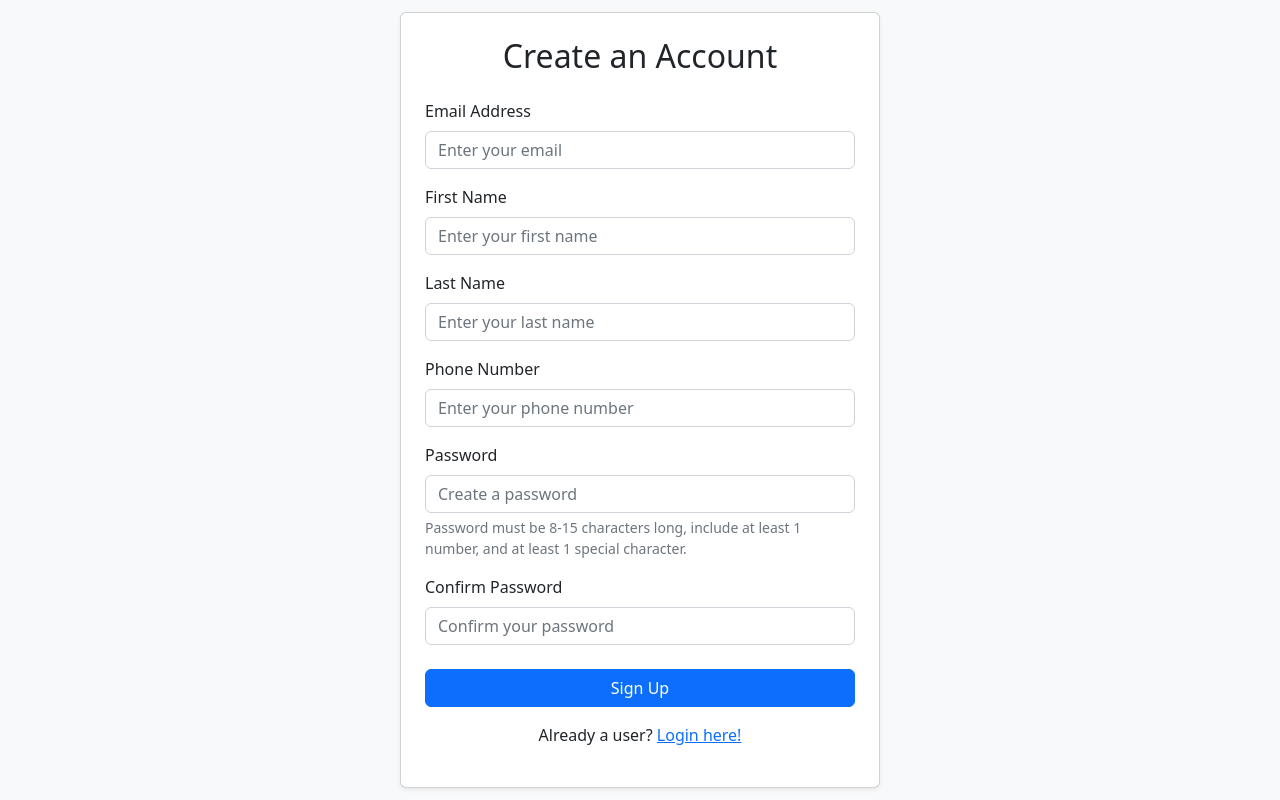
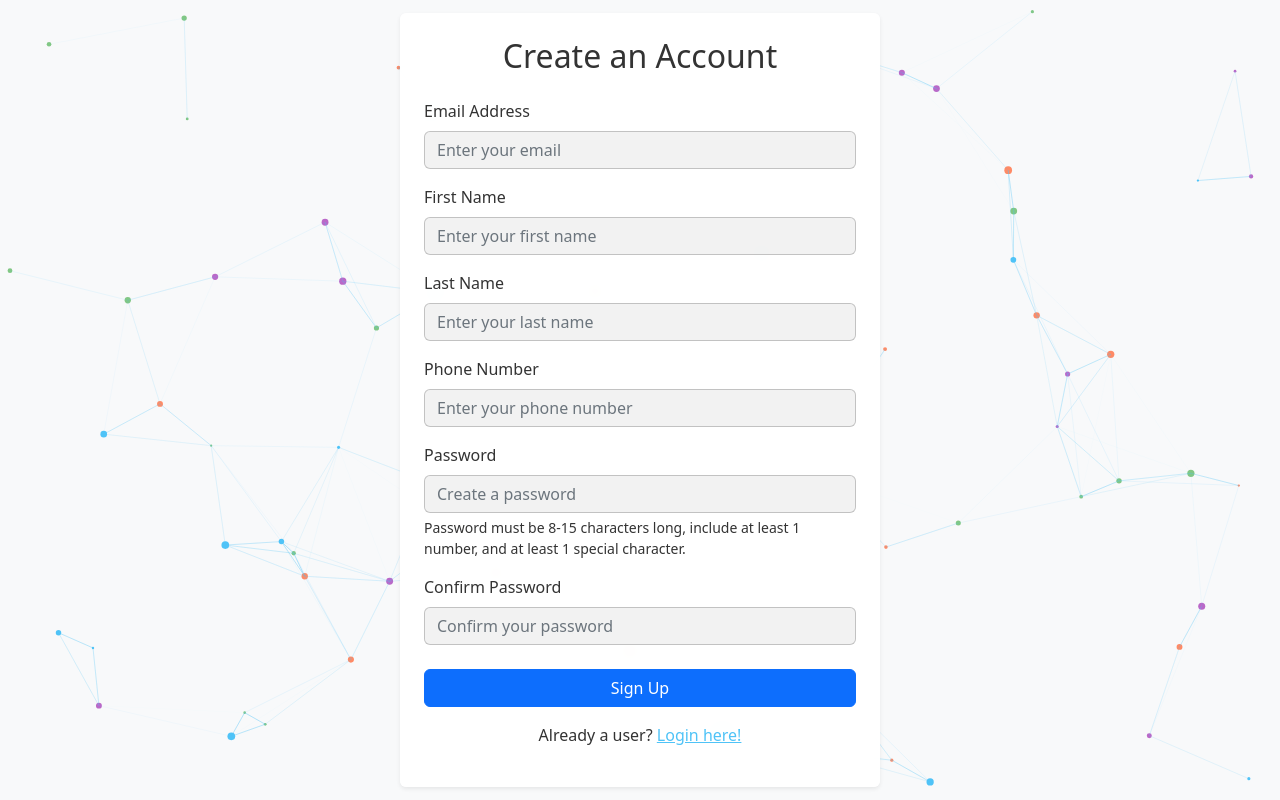
Before and after one commit to tonymich25/ParQ, a Flask app: page /register in a window 1280 px wide. Run offline with Flask 3, Linux system fonts and the light colour scheme; some libraries are stand-ins or nearby versions.

```diff
--- a/config.py
+++ b/config.py
@@ -21,6 +21,9 @@ app.config['RECAPTCHA_PUBLIC_KEY'] = os.getenv('RECAPTCHA_PUBLIC_KEY')
 # Initialising Login Manager
 login_manager = LoginManager()
 login_manager.init_app(app)
+login_manager.login_view = 'accounts.login'
+login_manager.login_message = "Please log in to access this page."
+login_manager.login_message_category = "warning"
 
 
 STRIPE_PUBLIC_KEY = os.getenv('STRIPE_PUBLIC_KEY')
--- a/templates/accounts/login.html
+++ b/templates/accounts/login.html
@@ -1,7 +1,8 @@
 {% extends "base1.html" %}
 
-{% block title %}Login{% endblock %}
-{% block body_class %}login-page{% endblock %}
+{% block title %}ParQ - Login{% endblock %}
+
+
 
 {% block content %}
 <div class="d-flex justify-content-center align-items-center min-vh-100 bg-light">
--- a/templates/accounts/register.html
+++ b/templates/accounts/register.html
@@ -1,7 +1,6 @@
 {% extends "base1.html" %}
 
-{% block title %}Create an Account{% endblock %}
-{% block body_class %}register-page{% endblock %}
+{% block title %}ParQ - Create an Account{% endblock %}
 
 {% block content %}
 <div class="d-flex justify-content-center align-items-center min-vh-100 bg-light">
--- a/templates/base1.html
+++ b/templates/base1.html
@@ -4,18 +4,159 @@
     <meta charset="UTF-8">
     <meta http-equiv="X-UA-Compatible" content="IE=edge">
     <meta name="viewport" content="width=device-width, initial-scale=1">
-    <link
-    href="https://cdn.jsdelivr.net/npm/bootstrap@5.2.2/dist/css/bootstrap.min.css"
-    rel="stylesheet">
+    <link href="https://cdn.jsdelivr.net/npm/bootstrap@5.2.2/dist/css/bootstrap.min.css" rel="stylesheet">
     <title>{% block title %}ParQ{% endblock %}</title>
+    <style>
+        /* Background Styling */
+        body.bg-light {
+            background: radial-gradient(circle at center, #0f2027, #203a43, #2c5364);
+            min-height: 100vh;
+            overflow: hidden;
+            margin: 0;
+        }
+
+        /* Particle Canvas */
+        #particle-canvas {
+            position: absolute;
+            width: 100%;
+            height: 100%;
+            top: 0;
+            left: 0;
+            z-index: 0;
+        }
+
+        .card {
+        position: relative;
+        z-index: 10;
+        background: rgba(255, 255, 255, 0.95); /* Changed to white with slight transparency */
+        color: #333; /* Changed text color to dark for better contrast on white */
+        border: none;
+        box-shadow: 0 8px 32px rgba(0, 0, 0, 0.3);
+        backdrop-filter: blur(8px);
+    }
+
+    /* Form Text Contrast - Updated for white background */
+    .card h2, .card label, .card .form-text {
+        color: #333 !important; /* Changed to dark text */
+    }
+
+    /* Input Fields - Updated for white background */
+    .form-control {
+        background: rgba(0, 0, 0, 0.05); /* Lighter background for inputs */
+        border: 1px solid rgba(0, 0, 0, 0.2); /* Darker border */
+        color: #333; /* Dark text */
+    }
+
+        /* Links */
+        .text-decoration-underline, .alert-link {
+            color: #4fc3f7 !important;
+        }
+    </style>
 </head>
 
-<body class="{% block body_class %}default{% endblock %}">
+<body class="{% block body_class %}bg-light{% endblock %}">
+    <!-- Particle Network Canvas -->
+    <canvas id="particle-canvas"></canvas>
+
     {% block content %}
-        <!-- The content of any template extending the base template will be
-        embedded in this block -->
     {% endblock %}
 
+    <!-- Bootstrap JS Bundle -->
+    <script src="https://cdn.jsdelivr.net/npm/bootstrap@5.2.2/dist/js/bootstrap.bundle.min.js"></script>
+
+    <!-- Particle Network Animation -->
+    <script>
+        document.addEventListener('DOMContentLoaded', function() {
+            const canvas = document.getElementById('particle-canvas');
+            const ctx = canvas.getContext('2d');
+
+            // Set canvas to full window
+            canvas.width = window.innerWidth;
+            canvas.height = window.innerHeight;
+
+            // Particle settings
+            const particles = [];
+            const particleCount = window.innerWidth < 768 ? 30 : 80;
+            const maxDistance = 150;
+            const colors = ['#4fc3f7', '#81c784', '#ff8a65', '#ba68c8'];
+
+            // Create particles
+            class Particle {
+                constructor() {
+                    this.x = Math.random() * canvas.width;
+                    this.y = Math.random() * canvas.height;
+                    this.size = Math.random() * 3 + 1;
+                    this.color = colors[Math.floor(Math.random() * colors.length)];
+                    this.speedX = Math.random() * 1 - 0.5;
+                    this.speedY = Math.random() * 1 - 0.5;
+                }
+
+                update() {
+                    if (this.x < 0 || this.x > canvas.width) this.speedX *= -1;
+                    if (this.y < 0 || this.y > canvas.height) this.speedY *= -1;
+                    this.x += this.speedX;
+                    this.y += this.speedY;
+                }
+
+                draw() {
+                    ctx.beginPath();
+                    ctx.arc(this.x, this.y, this.size, 0, Math.PI * 2);
+                    ctx.fillStyle = this.color;
+                    ctx.fill();
+                }
+            }
+
+            // Initialize particles
+            for (let i = 0; i < particleCount; i++) {
+                particles.push(new Particle());
+            }
+
+            // Connect particles
+            function connect() {
+                for (let a = 0; a < particles.length; a++) {
+                    for (let b = a; b < particles.length; b++) {
+                        const dx = particles[a].x - particles[b].x;
+                        const dy = particles[a].y - particles[b].y;
+                        const distance = Math.sqrt(dx * dx + dy * dy);
+
+                        if (distance < maxDistance) {
+                            ctx.strokeStyle = `rgba(79, 195, 247, ${1 - distance/maxDistance})`;
+                            ctx.lineWidth = 0.5;
+                            ctx.beginPath();
+                            ctx.moveTo(particles[a].x, particles[a].y);
+                            ctx.lineTo(particles[b].x, particles[b].y);
+                            ctx.stroke();
+                        }
+                    }
+                }
+            }
+
+            // Animation loop
+            function animate() {
+                ctx.clearRect(0, 0, canvas.width, canvas.height);
+
+                for (let i = 0; i < particles.length; i++) {
+                    particles[i].update();
+                    particles[i].draw();
+                }
+
+                connect();
+                requestAnimationFrame(animate);
+            }
+
+            animate();
+
+            // Resize handler
+            window.addEventListener('resize', function() {
+                canvas.width = window.innerWidth;
+                canvas.height = window.innerHeight;
+            });
+        });
+
+        // Flash dismissal (existing functionality)
+        function delete_flash(flash) {
+            flash.parentElement.remove();
+        }
+    </script>
 </body>
-
 </html>
--- a/templates/base2.html
+++ b/templates/base2.html
@@ -4,7 +4,7 @@
   <meta charset="UTF-8">
   <meta http-equiv="X-UA-Compatible" content="IE=edge">
   <meta name="viewport" content="width=device-width, initial-scale=1">
-  <title>{% block title %}ParQ - Smart Parking Solutions{% endblock %}</title>
+  <title>{% block title %}ParQ{% endblock %}</title>
 
   <!-- Bootstrap CSS -->
   <link href="https://cdn.jsdelivr.net/npm/bootstrap@5.3.2/dist/css/bootstrap.min.css" rel="stylesheet">
```
Also changed, not shown: templates/index.html (+8 -11 lines).
